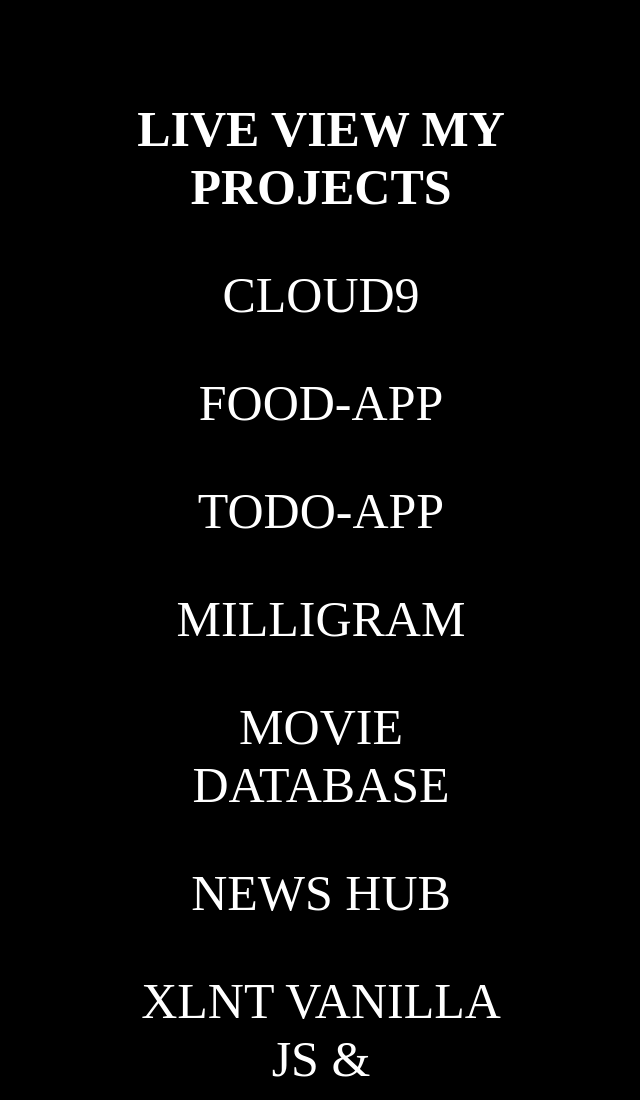
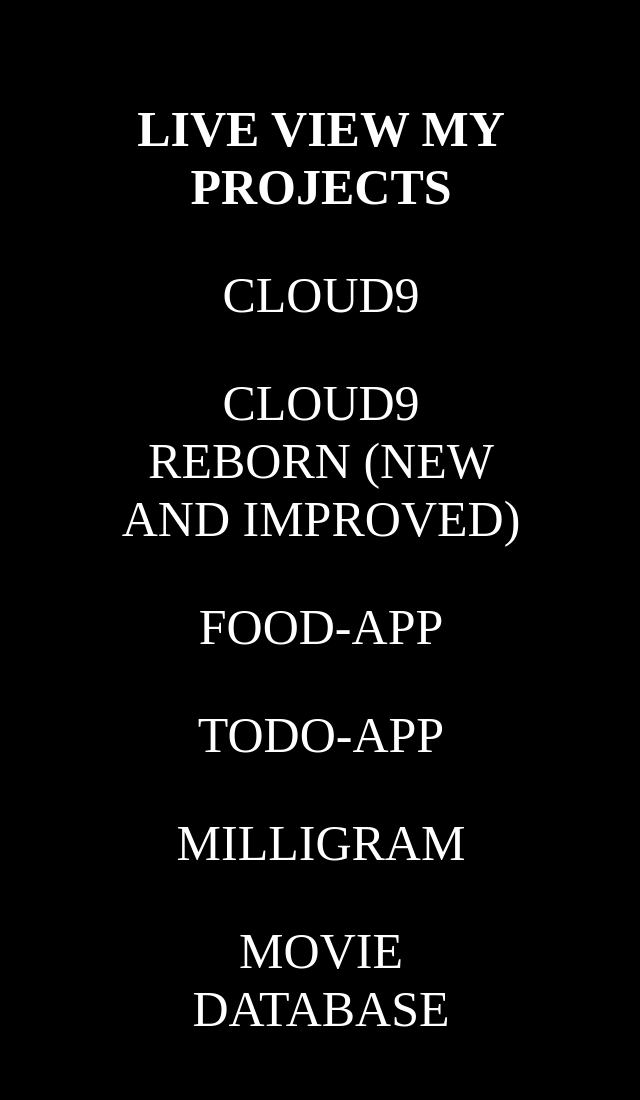
Before and after one commit to EddieJostell/EddieJostell.github.io, a plain HTML site: page views/links.html in a window 1280 px wide. Shown: the top 1100 px of the page, without its empty margins (319-959 px from the left). Drawn offline with nearby package versions, Linux system fonts and the light colour scheme; a web font is replaced by a local one.

Commit message:
page more up to date.

```diff
--- a/views/links.html
+++ b/views/links.html
@@ -12,11 +12,12 @@
 	<section class="container">
 		<h1 class="glitch" data-text="LIVE VIEW MY PROJECTS">LIVE VIEW MY PROJECTS</h1>
 		<a class="glitch" data-text="CLOUD 9" href="../projects/cloud/index.html" target="_blank">CLOUD9</a>
+		<a class="glitch" data-text="CLOUD 9 REBORN" href="https://eddiejostell.github.io/Cloud9-Reborn/" target="_blank">CLOUD9 REBORN (NEW AND IMPROVED)</a>
 		<a class="glitch" data-text="FOOD-APP" href="../projects/food/index.html" target="_blank">FOOD-APP</a>
-		<a class="glitch" data-text="TODO-APP" href="../projects/ToDo/index.html" target="_blank">TODO-APP</a>
+		<a class="glitch" data-text="TODO-APP" href="https://eddiejostell.github.io/todo-app/" target="_blank">TODO-APP</a>
 		<a class="glitch" data-text="MILLIGRAM" href="../projects/milli/index.html" target="_blank">MILLIGRAM</a>
-		<a class="glitch" data-text="MOVIE DATABASE" href="../projects/movie/index.html" target="_blank">MOVIE DATABASE</a>
-		<a class="glitch" data-text="NEWS HUB" href="../projects/news/index.html" target="_blank">NEWS HUB</a>
+		<a class="glitch" data-text="MOVIE DATABASE" href="https://eddiejostell.github.io/MovieDatabase/" target="_blank">MOVIE DATABASE</a>
+		<a class="glitch" data-text="NEWS HUB" href="https://eddiejostell.github.io/AJAX-Assignment/" target="_blank">NEWS HUB</a>
 		<a class="glitch" data-text="XLNT VANILLA JS & BOOTSTRAP (SWAP IN FOOTER)" href="../projects/xlnt/index.html" target="_blank">XLNT VANILLA JS & BOOTSTRAP (SWAP IN FOOTER)</a>
 	</section>
 
```
Also changed, not shown: index.html (+3 -3 lines), 1 other file.
